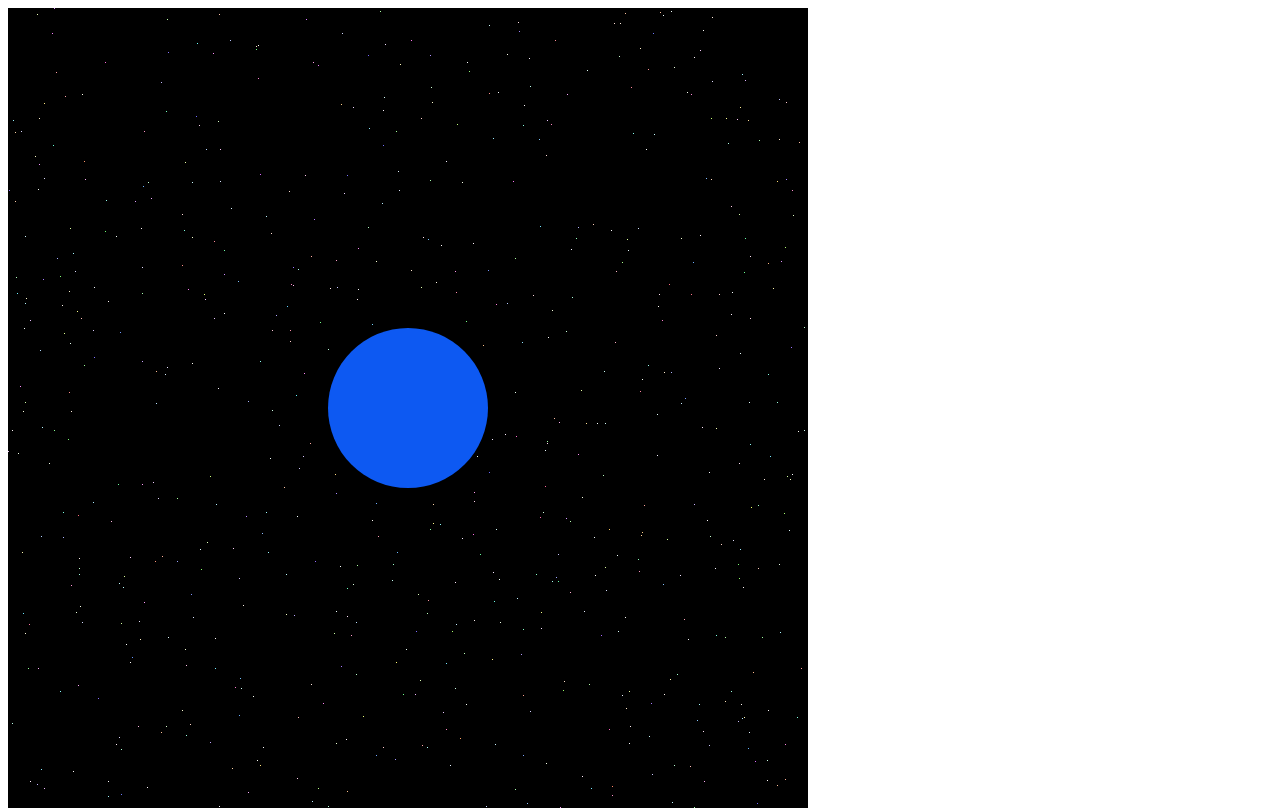
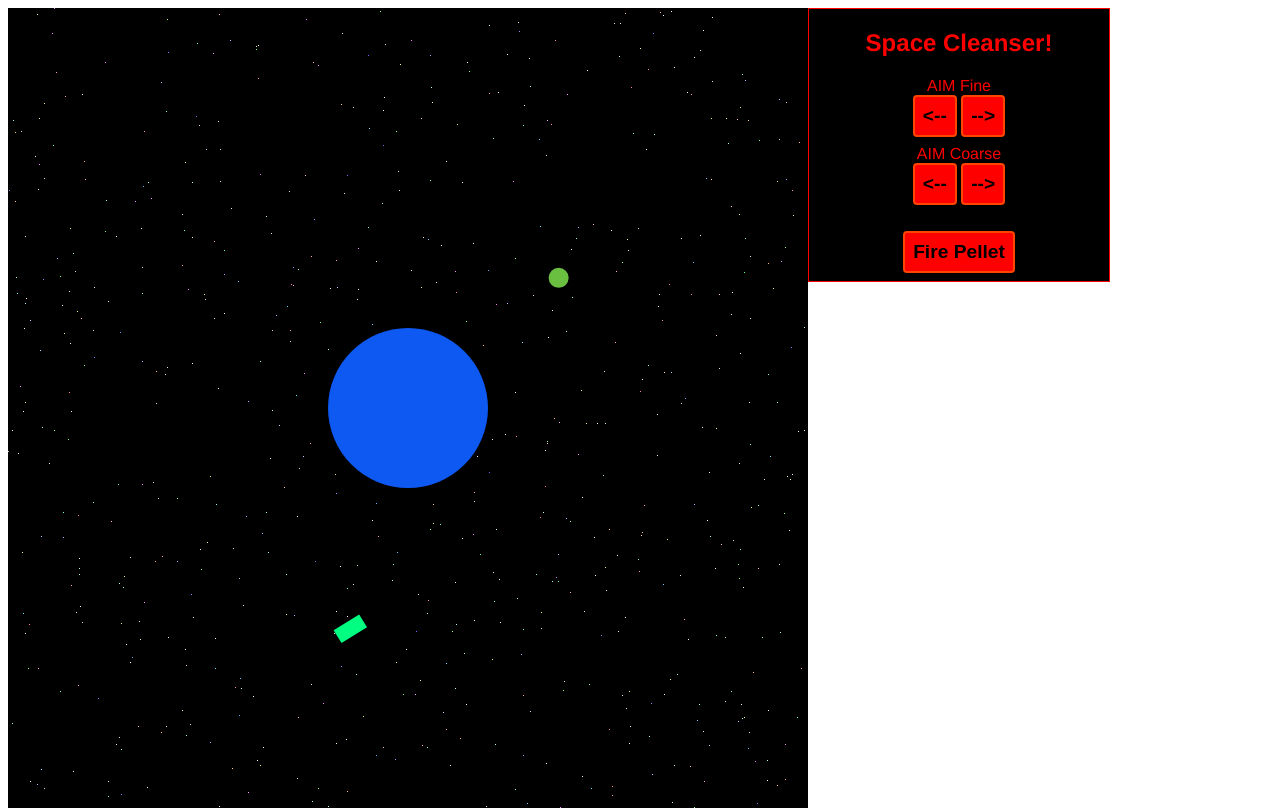
Before and after one commit to asmacdo/space-cleansers, a plain HTML site: page public_html/index.html in a window 1280 px wide. Drawn offline with Linux system fonts and the light colour scheme.

Commit message:
stable orbit, xy

```diff
--- a/public_html/index.html
+++ b/public_html/index.html
@@ -19,8 +19,17 @@ and open the template in the editor.
         <canvas id="junkCanvas"></canvas>
 
         <div id="sidePanel">
+            <h2>Space Cleanser!</h2>
 
-
+            <div id="controls">
+            <div>AIM Fine</div>
+            <button onclick="game.aimShip(-1);"><--</button> <button onclick="game.aimShip(1);">--></button>
+            <br/>
+            <div>AIM Coarse</div>
+            <button onclick="game.aimShip(-13);"><--</button> <button onclick="game.aimShip(13);">--></button>
+            <br/><br/>
+            <button onclick="game.firePellet();">Fire Pellet</button>
+            </div>
         </div>
 
         <script>var junkRenderer = new JunkRenderer(document.getElementById("junkCanvas"));</script>
@@ -28,7 +37,8 @@ and open the template in the editor.
             //testing some space objects
             var engine = new JunkPhysics();
             var spaceObjects = [];
-            var ship = new SpaceObject();
+            var ship = new SpaceObject("ship","its the ship",150,150,15,150,100,50,10);
+            ship.orientation = 45;//the ship has this extra field
             junkRenderer.update();
             Initialize();
 
--- a/public_html/scripts/GameControl.js
+++ b/public_html/scripts/GameControl.js
@@ -1,17 +1,19 @@
 /* global engine, junkRenderer */
 function Initialize(){
     var name = "ISS";
-    var x = junkRenderer.getWidth() / 4;
-    var y = 10;
+    var x = 200;
+    var y = 0;
     var r = 10;
     var hue = 100;
     var lit = 50;
     var sat = 50;
-    var xvelocity = 5;
-    var yvelocity = 5;
+    var xvelocity = 0;
+    var yvelocity = 20;
     spaceObjects.push(new SpaceObject(name, "", x, y, r, hue, sat, lit, 1, xvelocity, yvelocity));
 
 }
+
+/* global engine, junkRenderer, ship */
 
 function GameControl(){
     var interval;
@@ -23,6 +25,14 @@ function GameControl(){
 
     this.pause = function(){
         window.clearInterval(interval);
+    };
+
+    this.aimShip = function(x){
+        ship.orientation = (ship.orientation + x)%360;
+    };
+
+    this.firePellet = function(){
+        engine.firePellet(ship.orientation);
     };
 
 
@@ -37,4 +47,8 @@ function GameControl(){
         //ask renderer to draw
         junkRenderer.update();
     }
+
+    function degToRad(deg){
+        return (deg * Math.PI)/180;
+    }
 }
--- a/public_html/scripts/JunkPhysics.js
+++ b/public_html/scripts/JunkPhysics.js
@@ -2,22 +2,25 @@
 /* global ship */ //the ship, it is from where pellets are fired
 
 function incrementObject(obj){
+
+    // var earthx = junkRenderer.getWidth() / 2;
+    // var earthy = junkRenderer.getHeight() / 2;
+    //
+    // diff_x = obj.x - earthx
+    // diff_y = obj.x - earthx
+    //
+    radius = Math.sqrt(Math.pow(obj.x, 2) + Math.pow(obj.y, 2))
+
+    // console.log(radius)
+    //
+    var KONSTANT = 100000
+    g_accel = KONSTANT / Math.pow(radius, 2)
+    g_direction = Math.atan2(obj.y, obj.x)
+    obj.xvelocity = obj.xvelocity - g_accel * Math.cos(g_direction)
+    obj.yvelocity = obj.yvelocity - g_accel * Math.sin(g_direction)
+
     obj.x = (obj.x+obj.xvelocity);
     obj.y = (obj.y+obj.yvelocity);
-
-    var earthx = junkRenderer.getWidth() / 2;
-    var earthy = junkRenderer.getHeight() / 2;
-
-    diff_x = obj.x - earthx
-    diff_y = obj.x - earthx
-
-    radius = Math.sqrt(Math.pow(diff_x, 2) + Math.pow(diff_y, 2))
-    console.log(radius)
-
-    g_accel = 9.8
-    g_direction = Math.atan(diff_y, diff_x)
-    obj.xvelocity = obj.xvelocity - g_accel * Math.cos(g_direction)
-    obj.yvelocity = obj.yvelocity - g_accel * Math.sin(g_direction)
 
     // console.log(diff_x)
     // console.log(diff_y)
--- a/public_html/scripts/JunkRenderer.js
+++ b/public_html/scripts/JunkRenderer.js
@@ -1,4 +1,4 @@
-/* global spaceObjects */
+/* global spaceObjects, ship */
 
 function JunkRenderer(canvas) {
     var self = this;
@@ -20,8 +20,8 @@ function JunkRenderer(canvas) {
     //Earth
     var earthRadius = canvas.width * .1;
     var earthColor = "hsl(220,90%,50%)";
-    var earthXPos = canvas.width / 2;
-    var earthYPos = canvas.height / 2;
+    var earthXPos = 0;
+    var earthYPos = 0;
     //console.log("Earth at " + earthXPos + "," + earthYPos);
 
     var twoPi = 2*Math.PI;
@@ -32,6 +32,7 @@ function JunkRenderer(canvas) {
         drawBackground();
         drawEarth();
         drawSpaceObjects();
+        drawShip();
     };
 
     this.getWidth = function(){
@@ -53,12 +54,13 @@ function JunkRenderer(canvas) {
     function setSizes() {
         canvas.width = canvas.getBoundingClientRect().width;
         canvas.height = canvas.getBoundingClientRect().height;
+        ctx.translate(canvas.width/2,canvas.height/2);
         //console.log("Canvas dimensions:" + canvas.width + "," + canvas.height);
     }
 
     function drawBackground() {
         ctx.fillStyle = backgroundColor;
-        ctx.fillRect(0, 0, canvas.width, canvas.height);
+        ctx.fillRect(canvas.width/-2, canvas.height/-2, canvas.width, canvas.height);
         drawStars();
     }
 
@@ -66,8 +68,8 @@ function JunkRenderer(canvas) {
         var numStars = canvas.width * canvas.height * starFrequency;
         var x,y,hue,sat,lit;
         for (var i = 0; i < numStars; i++) {
-            x = random(0,canvas.width);
-            y = random(0,canvas.height);
+            x = random(canvas.width/-2,canvas.width/2);
+            y = random(canvas.height/-2,canvas.height/2);
             hue = random(starMinHue,starMaxHue);
             sat = starSat;
             lit = random(starMinLit,starMaxLit);
@@ -99,6 +101,14 @@ function JunkRenderer(canvas) {
         }
     }
 
+    function drawShip(){
+        ctx.fillStyle = "hsl(" + ship.hue + "," + ship.sat + "%," + ship.lit + "%)";
+        ctx.save();
+        ctx.rotate(ship.orientation);
+        ctx.fillRect(ship.x,ship.y,ship.r,ship.r*2);
+        ctx.restore();
+    }
+
 
     function Star(x, y, hue, lit) {
         this.x = x;
--- a/public_html/scripts/SpaceObject.js
+++ b/public_html/scripts/SpaceObject.js
@@ -11,5 +11,7 @@ function SpaceObject(name,desc,x,y,r,hue,sat,lit,mass, xvelocity, yvelocity){
     this.yvelocity = yvelocity;
     this.mass = mass;
     this.isShip = false;
+
+    this.theta = Math.atan2(this.y, this.x)
     //console.log("new object " + name + "at:" + x + "," + y);
 }
--- a/public_html/styles/junk.css
+++ b/public_html/styles/junk.css
@@ -5,5 +5,31 @@
 }
 
 #sidePanel{
+    float:left;
+    width:300px;
+    border:1px solid red;
+    font-family:Helvetica;
+    background-color:black;
+    color:red;
+}
+#sidePanel h2{
+    text-align:center;
+}
 
+#controls{
+    width:100%;
+    text-align:center;
 }
+#controls button{
+    padding:8px;
+    background-color:red;
+    color:black;
+    font-weight:bold;
+    font-size:larger;
+    border:2px solid orangered;
+    border-radius:4px;
+    margin-bottom: 8px;
+}
+#controls button:hover{
+    cursor:pointer;
+}
```
